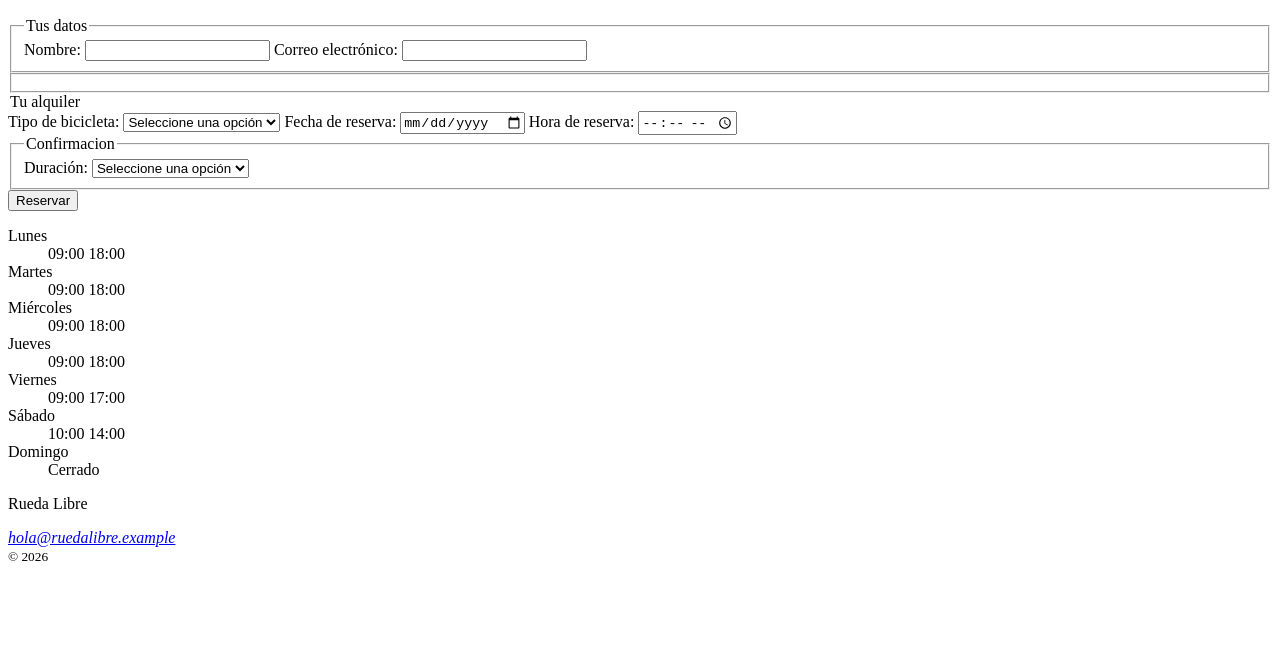
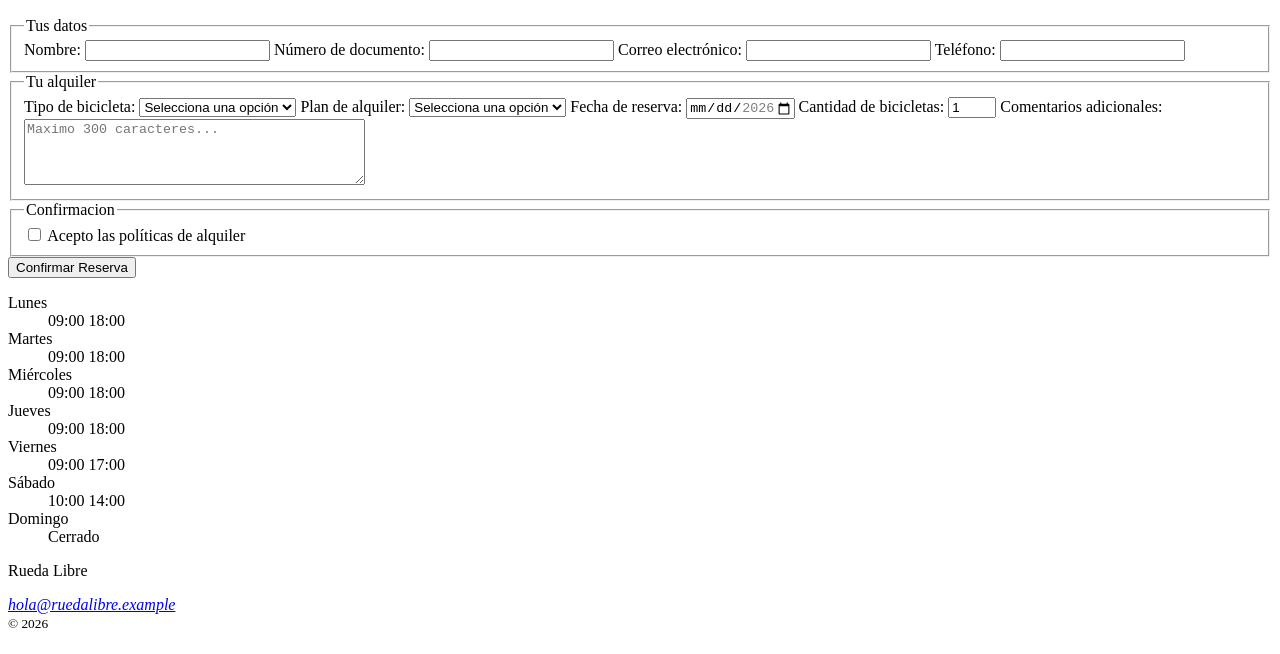
Before and after one commit to Diddier10/rueda-libre, a plain HTML site: page paginas/reservas.html in a window 1280 px wide. Shown: the part 146-800 px from the top of the page. Drawn offline with Linux system fonts and the light colour scheme.

Commit message:
feat:validaciones al formulario

```diff
--- a/paginas/reservas.html
+++ b/paginas/reservas.html
@@ -17,39 +17,47 @@
     <main>
         <section>
             <h1>Reserva tu bicicleta</h1>
-            <form action="reservar" method="POST">
+            <form action=""https://httpbin.org/post"" method="POST">
                 <fieldset>
                     <legend>Tus datos</legend>
                     <label for="nombre">Nombre:</label>
-                    <input type="text" id="nombre" name="nombre" required>
+                    <input type="text" id="nombre" name="nombre" required minlength="3" maxlength="30">
+                    <label for="documento">Número de documento:</label>
+                    <input type="text" id="documento" name="documento" required pattern="[0-9]{6,10}" title="Ingrese un número de documento válido (6 a 10 dígitos)">
                     <label for="correo">Correo electrónico:</label>
                     <input type="email" id="correo" name="correo" required>
+                    <label for="telefono">Teléfono:</label>
+                    <input type="tel" id="telefono" name="telefono" required pattern="3[0-9]{6,9}" title="Ingrese un número de teléfono válido (7 a 10 dígitos)">
                 </fieldset>
-                <fieldset>  </fieldset>
+                <fieldset>
                     <legend>Tu alquiler</legend>
                     <label for="bicicleta">Tipo de bicicleta:</label>
                     <select id="bicicleta" name="bicicleta" required>
-                        <option value="">Seleccione una opción</option>
+                        <option value="" disabled selected>Selecciona una opción</option>
                         <option value="urbana">Urbana</option>
                         <option value="montaña">Montaña</option>
-                        <option value="electrica">Eléctrica</option>
+                        <option value="rural">Rural</option>
                     </select>
-                    <label for="fecha">Fecha de reserva:</label>
-                    <input type="date" id="fecha" name="fecha" required>
-                    <label for="hora">Hora de reserva:</label>
-                    <input type="time" id="hora" name="hora" required>
+                    <label for="plan">Plan de alquiler:</label>
+                    <select id="plan" name="plan" required>
+                        <option value="" disabled selected>Selecciona una opción</option>
+                        <option value="por-hora">Por hora</option>
+                        <option value="por-dia">Por día</option>
+                        <option value="fin-de-semana">Fin de semana</option>
+                    </select>
+                    <label for="hora">Fecha de reserva:</label>
+                    <input type="date" id="hora" name="hora" required min="2026-11-01" max="2026-12-31">
+                    <label for="cantidad">Cantidad de bicicletas:</label>
+                    <input type="number" id="cantidad" name="cantidad" required min="1" max="6" value="1">
+                    <label for="comentarios">Comentarios adicionales:</label>
+                    <textarea id="comentarios" name="comentarios" rows="4" cols="40" maxlength="200" placeholder="Maximo 300 caracteres..."></textarea>
                 </fieldset>
                 <fieldset>
                     <legend>Confirmacion</legend>
-                    <label for="duracion">Duración:</label>
-                    <select id="duracion" name="duracion" required>
-                        <option value="">Seleccione una opción</option>
-                        <option value="1hora">1 hora</option>
-                        <option value="medio-dia">Medio día (4 horas)</option>
-                        <option value="dia-completo">Día completo</option>
-                    </select>
+                    <input type="checkbox" id="politicas" name="acepta_politicas" value="si" required>
+                    <label for="politicas">Acepto las políticas de alquiler</label>
                 </fieldset>
-                <button type="submit">Reservar</button>
+                <button type="submit"> Confirmar Reserva</button>
             </form>
         </section>
     </main>
```
Also changed, not shown: bitacora.txt (+10 -1 lines).
